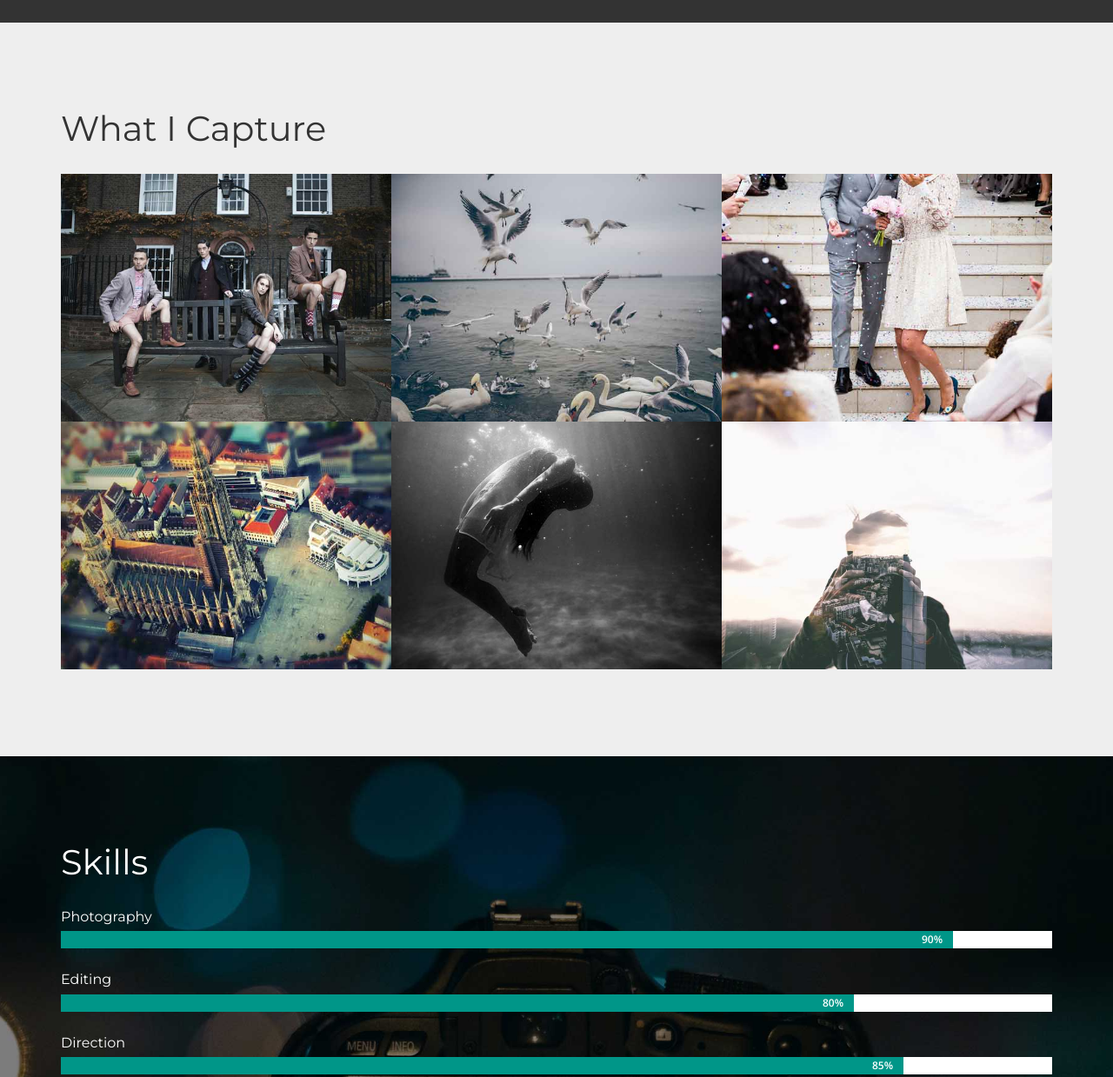
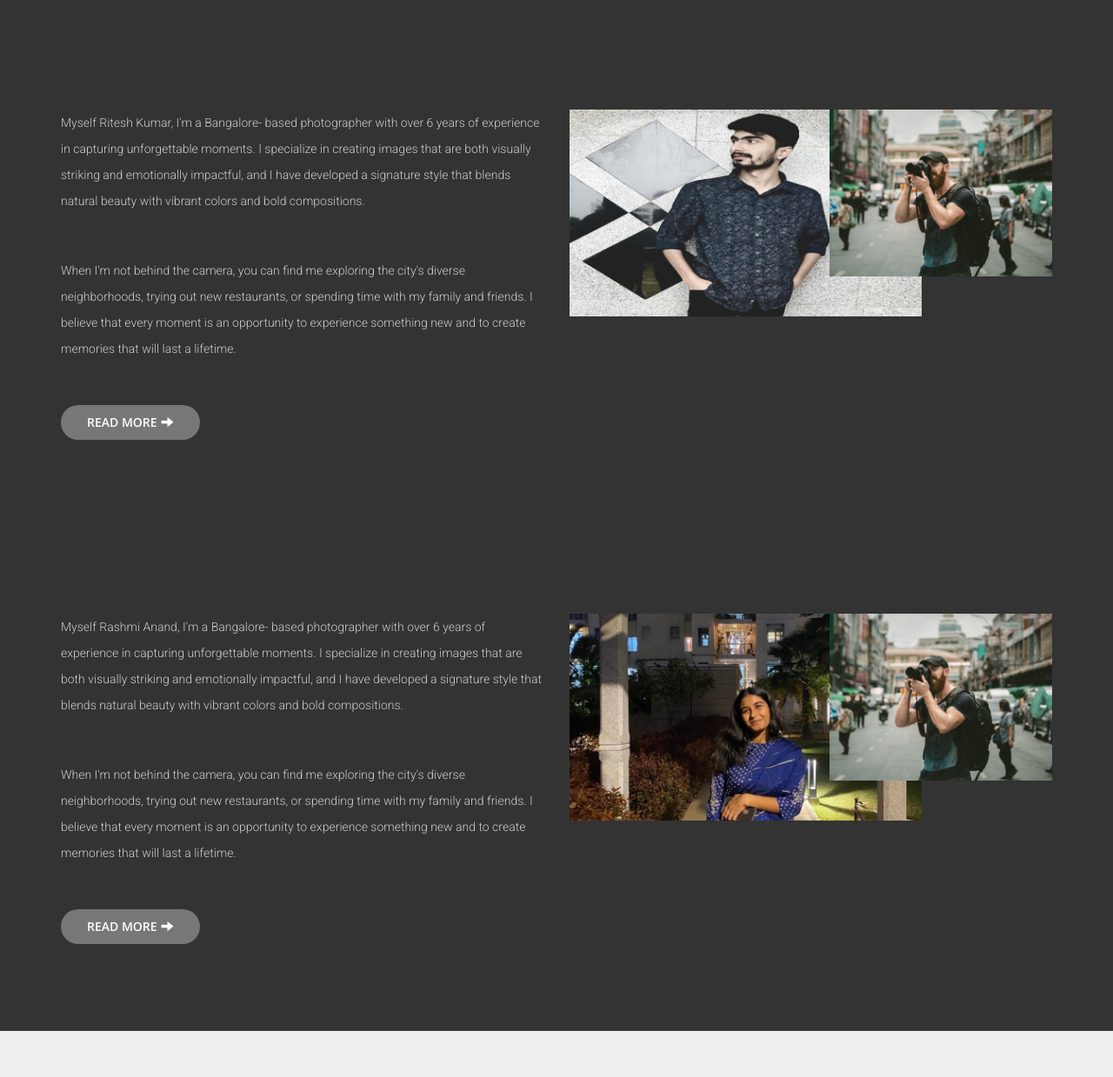
Before and after one commit to HoneyVerma22/Team_HAZARD, a plain HTML site: page index.html in a window 1280 px wide. Shown: the part 1260-2499 px from the top of the page at 87% size. Drawn offline with nearby package versions, Linux system fonts and the light colour scheme; some packages are replaced by stand-ins of ours; files whose address does not match are found by name.

Commit message:
Add files via upload

```diff
--- a/index.html
+++ b/index.html
@@ -104,8 +104,8 @@
 			<div class="container">
 
 				<div class="col-md-6 col-sm-6 agileaboutaits-grid agileaboutaits-info">
-					<h1>About Me</h1>
-					<P>I'm a Bangalore- based photographer with over 6 years of
+					<h1>About Us</h1>
+					<P>Myself Honey Verma, I'm a Bangalore- based photographer with over 6 years of
 						experience in capturing unforgettable moments. I specialize in
 						creating images that are both visually striking and emotionally
 						impactful, and I have developed a signature style that blends
@@ -140,10 +140,126 @@
 							<div class="modal-content">
 								<div class="modal-header">
 									<button type="button" class="close" data-dismiss="modal" aria-hidden="true">&times;</button>
-									<h4 class="modal-title">Honey Verma</h4>
+									<h4 class="modal-title">Photographer</h4>
 								</div>
 								<div class="modal-body">
-									<img src="images/Profile.jpeg" alt="Hitech Info">
+									<img src="images/photography.jpg" alt="Hitech Info">
+									<p>Hello I am a Photographer and I Capture reality through lens. Photography not only preserves memories but also tells stories and conveys messages. A skilled photographer can use composition, lighting, and other techniques to create an image that captures the essence of a subject and evokes emotion in the viewer.</p>
+								</div>
+							</div>
+						</div>
+					</div>
+
+				</div>
+				<!-- //Tooltip -->
+
+			</div>
+		</div>
+	</div>
+
+	<div class="agileaboutaitsabout" id="agileaboutaitsabout">
+		<div class="agileaboutaits">
+			<div class="container">
+
+				<div class="col-md-6 col-sm-6 agileaboutaits-grid agileaboutaits-info">
+					<!--<h3>Ritesh Kumar</h3>-->
+					<P>Myself Ritesh Kumar, I'm a Bangalore- based photographer with over 6 years of
+						experience in capturing unforgettable moments. I specialize in
+						creating images that are both visually striking and emotionally
+						impactful, and I have developed a signature style that blends
+						natural beauty with vibrant colors and bold compositions.</P>
+						<p>
+							When I'm not behind the camera, you can find me exploring the city's
+							diverse neighborhoods, trying out new restaurants, or spending time
+							with my family and friends. I believe that every moment is an
+							opportunity to experience something new and to create memories that
+							will last a lifetime.
+						</p>
+
+					<button class="btn btn-primary" data-toggle="modal" data-target="#myModal">READ MORE<span class="glyphicon glyphicon-arrow-right" aria-hidden="true"></span></button>
+				</div>
+
+				<div class="col-md-6 col-sm-6 agileaboutaits-grid agileaboutaits-image">
+					<div class="agileaboutaits-image-1">
+						<img src="images/ritesh.jpg" alt="Couture">
+					</div>
+					<div class="agileaboutaits-image-2">
+						<img src="images/photography.jpg" alt="Couture">
+					</div>
+					<div class="clearfix"></div>
+				</div>
+				<div class="clearfix"></div>
+
+				<!-- Tooltip -->
+				<div class="tooltip-content">
+
+					<div class="modal fade features-modal" id="myModal" tabindex="-1" role="dialog" aria-hidden="true">
+						<div class="modal-dialog modal-lg">
+							<div class="modal-content">
+								<div class="modal-header">
+									<button type="button" class="close" data-dismiss="modal" aria-hidden="true">&times;</button>
+									<h4 class="modal-title">Ritesh Kumar</h4>
+								</div>
+								<div class="modal-body">
+									<img src="images/ritesh.jpg" alt="Hitech Info">
+									<p>Hello I am a Photographer and I Capture reality through lens. Photography not only preserves memories but also tells stories and conveys messages. A skilled photographer can use composition, lighting, and other techniques to create an image that captures the essence of a subject and evokes emotion in the viewer.</p>
+								</div>
+							</div>
+						</div>
+					</div>
+
+				</div>
+				<!-- //Tooltip -->
+
+			</div>
+		</div>
+	</div>
+
+	<div class="agileaboutaitsabout" id="agileaboutaitsabout">
+		<div class="agileaboutaits">
+			<div class="container">
+
+				<div class="col-md-6 col-sm-6 agileaboutaits-grid agileaboutaits-info">
+					<!--<h1>Rashmi Anand</h1>-->
+					<P>Myself Rashmi Anand, I'm a Bangalore- based photographer with over 6 years of
+						experience in capturing unforgettable moments. I specialize in
+						creating images that are both visually striking and emotionally
+						impactful, and I have developed a signature style that blends
+						natural beauty with vibrant colors and bold compositions.</P>
+						<p>
+							When I'm not behind the camera, you can find me exploring the city's
+							diverse neighborhoods, trying out new restaurants, or spending time
+							with my family and friends. I believe that every moment is an
+							opportunity to experience something new and to create memories that
+							will last a lifetime.
+						</p>
+
+					<button class="btn btn-primary" data-toggle="modal" data-target="#myModal">READ MORE<span class="glyphicon glyphicon-arrow-right" aria-hidden="true"></span></button>
+				</div>
+
+				<div class="col-md-6 col-sm-6 agileaboutaits-grid agileaboutaits-image">
+					<div class="agileaboutaits-image-1">
+						<img src="images/rashmi.jpg" alt="Couture">
+					</div>
+					<div class="agileaboutaits-image-2">
+						<img src="images/photography.jpg" alt="Couture">
+					</div>
+					<div class="clearfix"></div>
+				</div>
+				<div class="clearfix"></div>
+
+				<!-- Tooltip -->
+				<div class="tooltip-content">
+
+					<div class="modal fade features-modal" id="myModal" tabindex="-1" role="dialog" aria-hidden="true">
+						<div class="modal-dialog modal-lg">
+							<div class="modal-content">
+								<div class="modal-header">
+									<button type="button" class="close" data-dismiss="modal" aria-hidden="true">&times;</button>
+									<h4 class="modal-title">Rashmi Anand</h4>
+								</div>
+								<div class="modal-body">
+									<img src="images/rashmi.jpg" alt="Hitech Info">
 									<p>Hello I am a Photographer and I Capture reality through lens. Photography not only preserves memories but also tells stories and conveys messages. A skilled photographer can use composition, lighting, and other techniques to create an image that captures the essence of a subject and evokes emotion in the viewer.</p>
 								</div>
 							</div>
```
